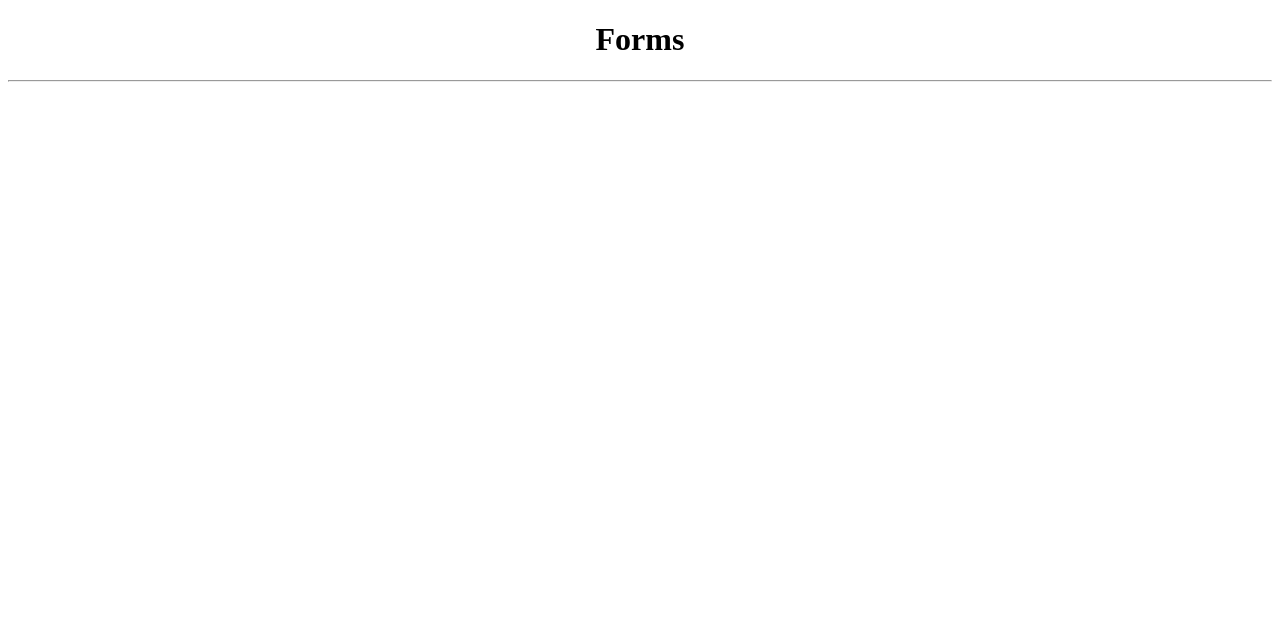
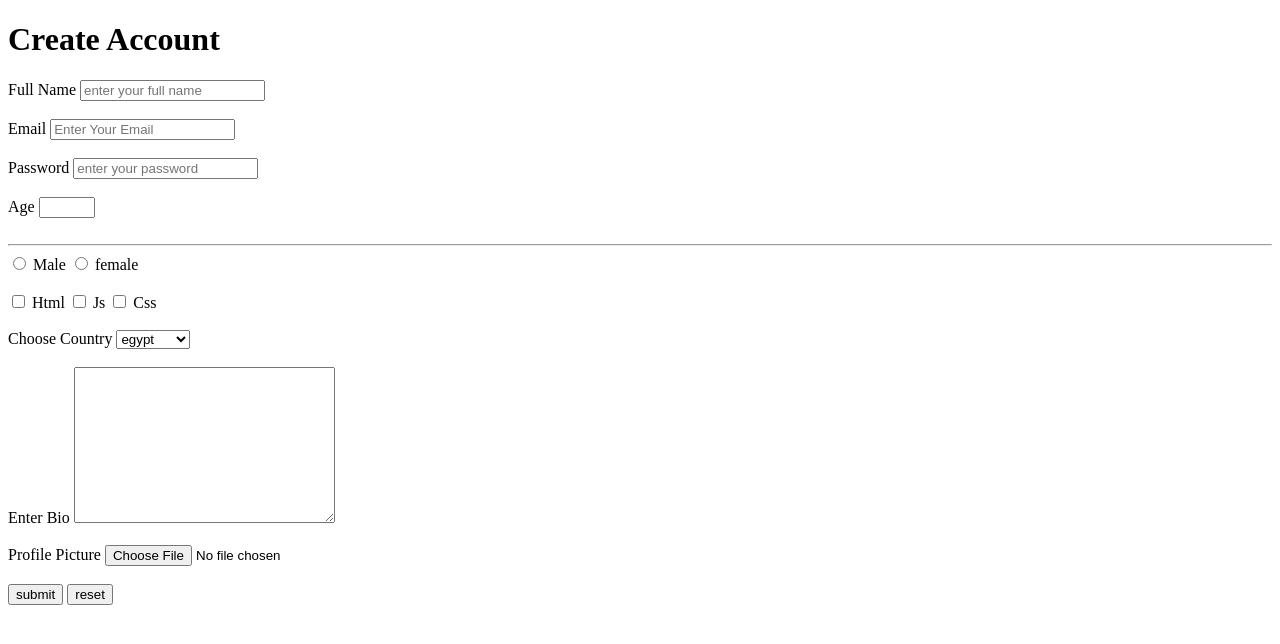
Before and after one commit to YousefAmgad0/frontend, a plain HTML site: page week-01/day-03/index.html in a window 1280 px wide. Drawn offline with Linux system fonts and the light colour scheme.

Commit message:
createaccount

```diff
--- a/week-01/day-03/index.html
+++ b/week-01/day-03/index.html
@@ -6,8 +6,79 @@
     <title>Forms</title>
   </head>
   <body>
-    <h1 style="font-size: 2rem; color: black; text-align: center">Forms</h1>
-    <hr />
+    <h1>Create Account</h1>
+    <form method="post" autocomplete="on" enctype="multipart/form-data">
+      <label for="Fname">Full Name</label>
+      <input
+        placeholder="enter your full name"
+        required
+        type="text"
+        name="Fname"
+        id="Fname"
+        minlength="3"
+        maxlength="20"
+      /><br /><br />
 
+      <label for="email">Email</label>
+      <input
+        placeholder="Enter Your Email"
+        required
+        type="email"
+        name="email"
+        id="email"
+      /><br /><br />
+
+      <label for="password">Password</label>
+      <input
+        placeholder="enter your password"
+        required
+        type="password"
+        name="password"
+        id="password"
+        minlength="8"
+      /><br /><br />
+
+      <label for="age">Age</label>
+      <input type="number" name="age" id="age" min="18" max="60" /><br /><br />
+
+      <hr />
+
+      <input type="radio" name="gender" id="male" value="male" />
+      <label for="male">Male</label>
+
+      <input type="radio" name="gender" id="female" value="Female" />
+      <label for="female">female</label>
+      <br /><br />
+      <!-- ******************************************** -->
+      <input name="skills" value="html" type="checkbox" id="html" />
+      <label for="html">Html</label>
+
+      <input name="skills" value="Js" type="checkbox" id="Js" />
+      <label for="Js">Js</label>
+
+      <input name="skills" value="Css" type="checkbox" id="Css" />
+      <label for="Css">Css</label>
+      <!-- ******************************************** -->
+      <br /><br />
+
+      <label for="country">Choose Country</label>
+      <select name="country" id="country">
+        <option value="egy">egypt</option>
+        <option value="england">england</option>
+        <option value="ger">germany</option>
+      </select>
+      <!-- ******************************************** -->
+      <br /><br />
+      <label for="bio">Enter Bio</label>
+      <textarea name="bio" id="bio" cols="30" rows="10"></textarea>
+      <!-- ******************************************** -->
+      <br /><br />
+      <label for="img">Profile Picture</label>
+      <input type="file" name="img" id="img" />
+      <br /><br />
+      <!-- ******************************************** -->
+      <input type="submit" value="submit" />
+      <input type="reset" value="reset" />
+    </form>
   </body>
 </html>
```
